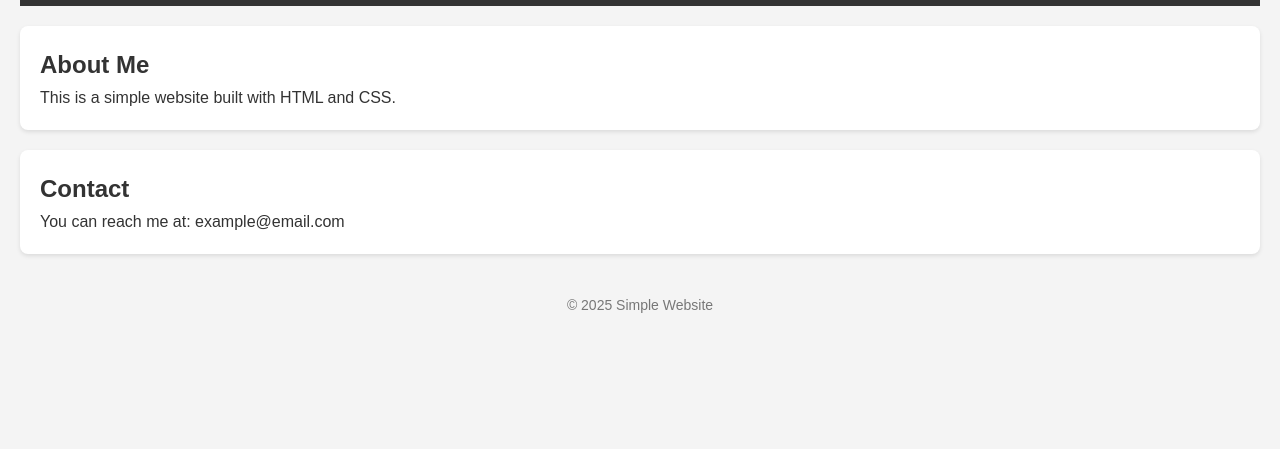
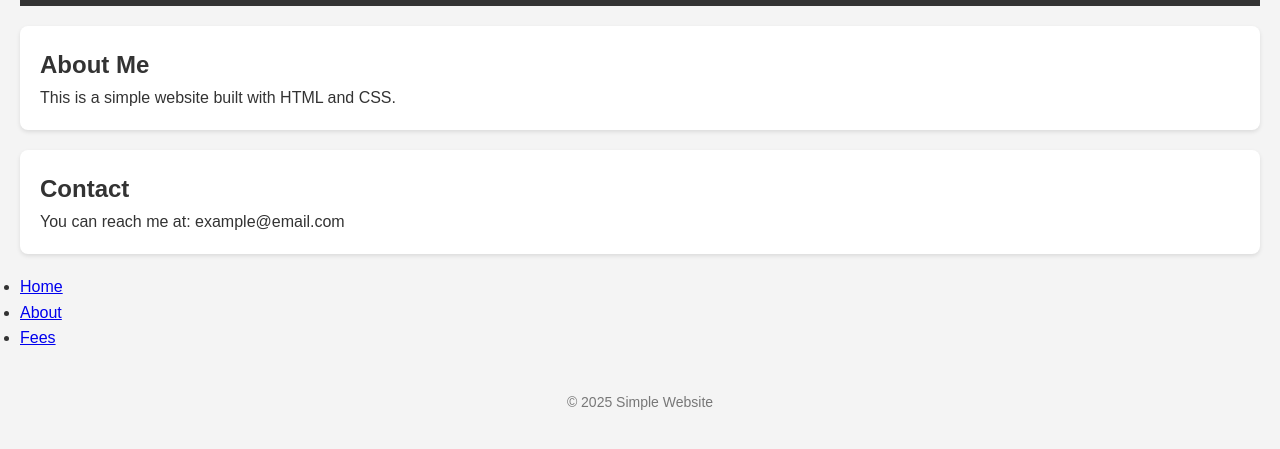
Before and after one commit to AdviserStack/Adviser-Stack, a plain HTML site: page index.html in a window 1280 px wide. Shown: the part 105-554 px from the top of the page. Drawn offline with Linux system fonts and the light colour scheme.

Commit message:
Update index.html

```diff
--- a/index.html
+++ b/index.html
@@ -21,6 +21,14 @@
             <h2>Contact</h2>
             <p>You can reach me at: example@email.com</p>
         </section>
+
+        <nav>
+        <ul>
+            <li><a href="index.html">Home</a></li>
+            <li><a href="about.html">About</a></li>
+            <li><a href="fees.html">Fees</a></li>
+        </ul>
+    </nav>
     </main>
 
     <footer>
```
